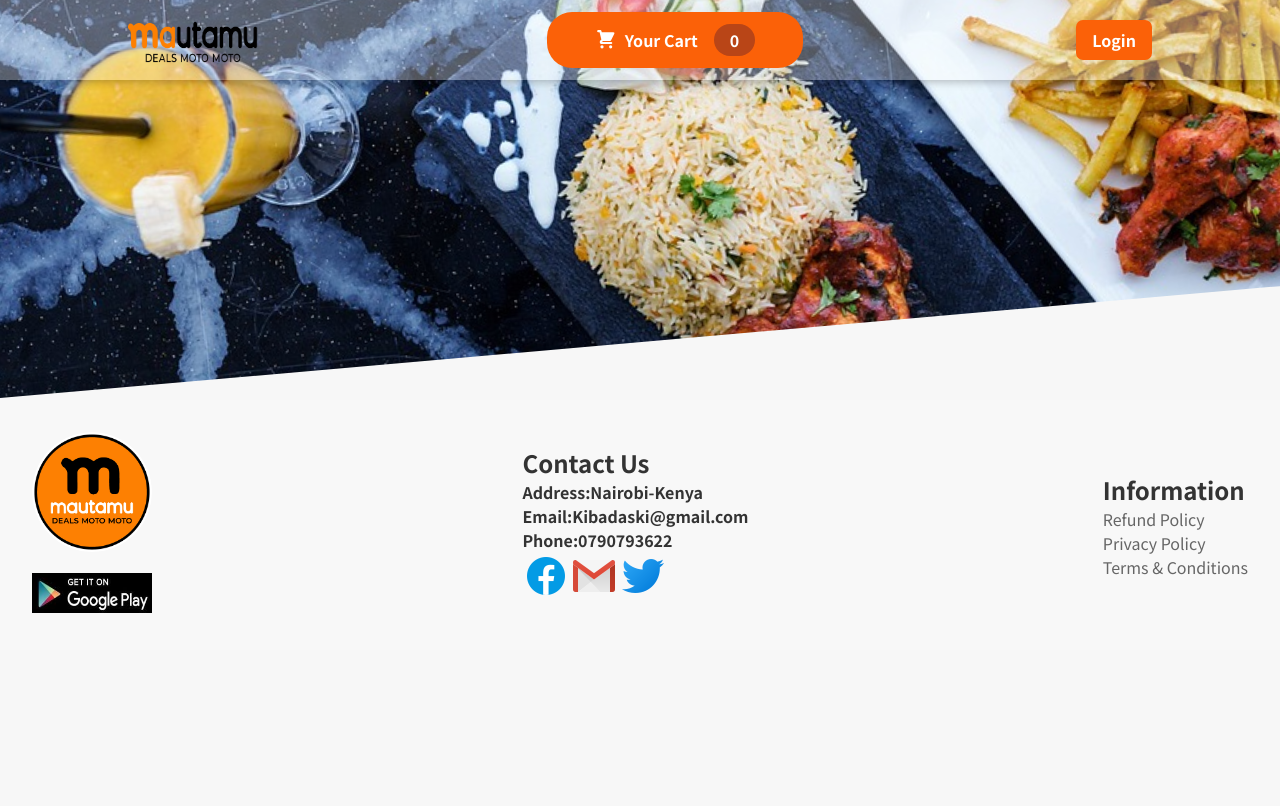
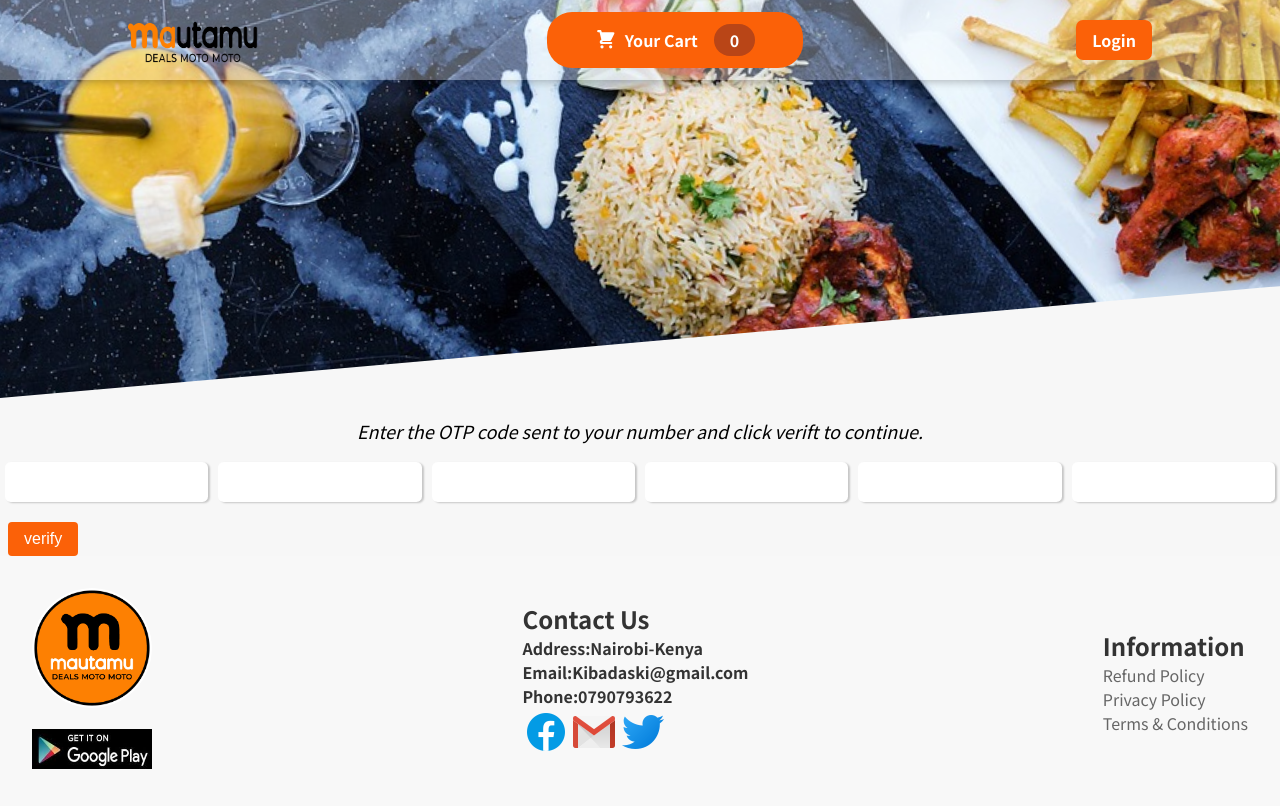
Before and after one commit to kelvinclere/kibandaski, a React (Create React App) app: page /otpinput in a window 1280 px wide. Built offline with nearby package versions, Linux system fonts and the light colour scheme.

Commit message:
This commit adds the Otpinput css styling

```diff
--- a/package.json
+++ b/package.json
@@ -8,6 +8,7 @@
     "@testing-library/user-event": "^13.5.0",
     "bootstrapt": "^1.2.0",
     "react": "^18.2.0",
+    "react-bootstrap": "^2.9.1",
     "react-dom": "^18.2.0",
     "react-icons": "^4.9.0",
     "react-loader-spinner": "^5.3.4",
--- a/src/App.js
+++ b/src/App.js
@@ -5,8 +5,9 @@ import Cart from "./components/Cart/Cart";
 import CartProvider from "./store/CartProvider";
 import LogInPage from "./components/layout/LogInPage";
 import Footer from "./components/layout/Footer";
+import SignUpPage from "./components/layout/SignUpPage";
+import Otpinput from "./components/layout/Otpinput";
 import { BrowserRouter as Router, Route, Switch, Link } from 'react-router-dom';
-import SignUpPage from "./components/layout/SignUpPage";
 
 function App() {
   const [cartIsShown, setCartIsShown] = useState(false);
@@ -27,9 +28,9 @@ function App() {
 
         <main>
           <Switch>
-
             <Route path="/login" component={LogInPage} />
             <Route path="/signup" component={SignUpPage} />
+            <Route path="/otpinput" component={Otpinput} /> {/* Add this line */}
             <Route path="/" exact component={Meals} />
           </Switch>
         </main>
--- /dev/null
+++ b/src/components/layout/Otpinput.css
@@ -0,0 +1,39 @@
+/* Otpinput.css */
+
+.otpContainer {
+    display: flex;
+    justify-content: space-between;
+    margin-bottom: 20px;
+  }
+
+  .otpInput {
+    width: 20px;
+    height: 40px;
+    font-size: 10px;
+    text-align: center;
+    margin: 0 5px;
+    border: 2px solid black;
+    border-radius: 5px;
+  }
+
+  .primary {
+    background-color: #007bff;
+    color: #fff;
+    padding: 10px 20px;
+    font-size: 16px;
+    cursor: pointer;
+    border: none;
+    border-radius: 5px;
+    display: inline;
+  }
+
+  p{
+    font-size: large;
+    font-style:italic;
+    text-align: center;
+
+  }
+
+  .primary:hover {
+    background-color: #aca2e4;
+  }
--- /dev/null
+++ b/src/components/layout/Otpinput.js
@@ -0,0 +1,123 @@
+import React, { Component, ReactDOM } from 'react';
+import Button from 'react-bootstrap/Button';
+import './Otpinput.css';
+
+class Otpinput extends React.Component {
+
+  constructor(props) {
+    super(props);
+    this.state = { value: '', otp1: "", otp2: "", otp3: "", otp4: "", otp5: "", otp6: "", disable: true };
+    this.handleChange = this.handleChange.bind(this);
+    this.handleSubmit = this.handleSubmit.bind(this);
+
+  }
+
+  handleChange(value1, event) {
+
+    this.setState({ [value1]: event.target.value });
+  }
+
+  handleSubmit(event) {
+
+    const data = new FormData(event.target);
+    console.log(this.state);
+    event.preventDefault();
+  }
+
+  inputfocus = (elmnt) => {
+    if (elmnt.key === "Delete" || elmnt.key === "Backspace") {
+      const next = elmnt.target.tabIndex - 2;
+      if (next > -1) {
+
+        elmnt.target.form.elements[next].focus()
+      }
+    }
+    else {
+      console.log("next");
+
+        const next = elmnt.target.tabIndex;
+        if (next < 6) {
+          elmnt.target.form.elements[next].focus()
+        }
+    }
+
+  }
+
+  render() {
+    return (
+      <form onSubmit={this.handleSubmit}>
+        <p>Enter the OTP code sent to your number and click verift to continue.</p>
+        <div className="otpContainer">
+
+          <input
+            name="otp1"
+            type="text"
+            autoComplete="off"
+            className="otpInput"
+            value={this.state.otp1}
+            onKeyPress={this.keyPressed}
+            onChange={e => this.handleChange("otp1", e)}
+            tabIndex="1" maxLength="1" onKeyUp={e => this.inputfocus(e)}
+
+          />
+          <input
+            name="otp2"
+            type="text"
+            autoComplete="off"
+            className="otpInput"
+            value={this.state.otp2}
+            onChange={e => this.handleChange("otp2", e)}
+            tabIndex="2" maxLength="1" onKeyUp={e => this.inputfocus(e)}
+
+          />
+          <input
+            name="otp3"
+            type="text"
+            autoComplete="off"
+            className="otpInput"
+            value={this.state.otp3}
+            onChange={e => this.handleChange("otp3", e)}
+            tabIndex="3" maxLength="1" onKeyUp={e => this.inputfocus(e)}
+
+          />
+          <input
+            name="otp4"
+            type="text"
+            autoComplete="off"
+            className="otpInput"
+            value={this.state.otp4}
+            onChange={e => this.handleChange("otp4", e)}
+            tabIndex="4" maxLength="1" onKeyUp={e => this.inputfocus(e)}
+          />
+
+          <input
+            name="otp5"
+            type="text"
+            autoComplete="off"
+            className="otpInput"
+            value={this.state.otp5}
+            onChange={e => this.handleChange("otp5", e)}
+            tabIndex="5" maxLength="1" onKeyUp={e => this.inputfocus(e)}
+          />
+
+<input
+            name="otp6"
+            type="text"
+            autoComplete="off"
+            className="otpInput"
+            value={this.state.otp6}
+            onChange={e => this.handleChange("otp6", e)}
+            tabIndex="6" maxLength="1" onKeyUp={e => this.inputfocus(e)}
+          />
+        </div>
+
+        <Button className="primary" type="submit">
+          verify
+        </Button>
+      </form>
+    );
+  }
+}
+
+
+export default Otpinput;
```
Also changed, not shown: 1 other file (tests, documents, lock files or other folders).
